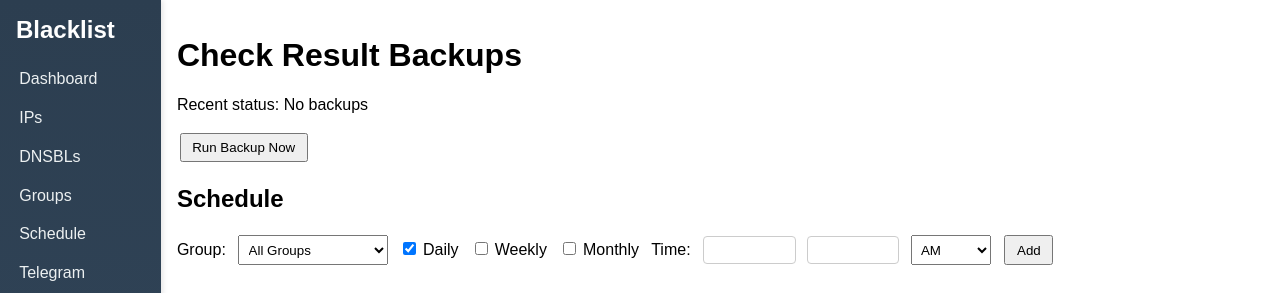
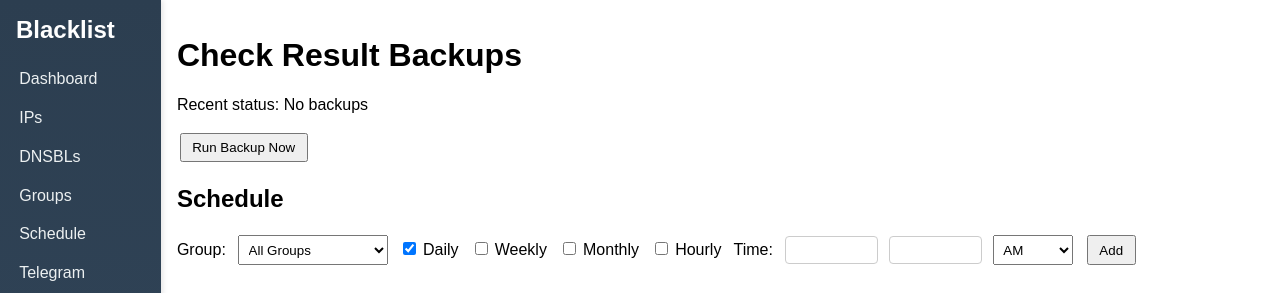
Before and after one commit to Lavine12/Bash, a Flask app: page /backups in a window 1280 px wide. Shown: the top 293 px of the page. Run offline with Flask 3, Linux system fonts and the light colour scheme; data comes from the database, SQL or seed files in the repository; data that the repository does not hold is empty.

Commit message:
Add hourly scheduling and update Telegram placeholders

```diff
--- a/blacklist_monitor/app.py
+++ b/blacklist_monitor/app.py
@@ -541,6 +541,12 @@ def send_telegram_alerts(ip, dnsbl_info, remark=''):
     default_msg = get_setting('ALERT_MESSAGE', 'IP {ip} is blacklisted in {dnsbl}')
     default_period = int(get_setting('RESEND_PERIOD', '0'))
     dnsbl_names = [d for d, _ in dnsbl_info]
+    now = datetime.datetime.now()
+    fmt_args = {
+        'date': now.strftime('%Y-%m-%d'),
+        'time': now.strftime('%H:%M'),
+        'count': len(dnsbl_names),
+    }
     for token, chat_id, active, msg, period in rows:
         if not active:
             continue
@@ -563,7 +569,7 @@ def send_telegram_alerts(ip, dnsbl_info, remark=''):
             try:
                 requests.post(
                     url,
-                    data={'chat_id': chat_id, 'text': message.format(ip=ip, dnsbl=', '.join(dnsbl_names), remark=remark)},
+                    data={'chat_id': chat_id, 'text': message.format(ip=ip, dnsbl=', '.join(dnsbl_names), remark=remark, **fmt_args)},
                     timeout=5,
                 )
             except requests.RequestException as e:
@@ -689,10 +695,12 @@ def schedule_view():
         ampm = request.form.get('ampm', 'am')
         group_id = request.form.get('group_id') or None
         sched_id = request.form.get('schedule_id')
-        if ampm == 'pm' and hour < 12:
-            hour += 12
-        if ampm == 'am' and hour == 12:
-            hour = 0
+        if stype != 'hourly':
+            if stype != 'hourly':
+                if ampm == 'pm' and hour < 12:
+                    hour += 12
+                if ampm == 'am' and hour == 12:
+                    hour = 0
         if stype == 'monthly' and day:
             try:
                 day = str(int(day.split('-')[-1]))
@@ -721,10 +729,12 @@ def schedule_view():
                 minute = int(request.form.get(f'minute_{sid}', '0') or 0)
                 ampm = request.form.get(f'ampm_{sid}', 'am')
                 group_id = request.form.get(f'group_id_{sid}') or None
-                if ampm == 'pm' and hour < 12:
-                    hour += 12
-                if ampm == 'am' and hour == 12:
-                    hour = 0
+                if stype != 'hourly':
+                    if stype != 'hourly':
+                        if ampm == 'pm' and hour < 12:
+                            hour += 12
+                        if ampm == 'am' and hour == 12:
+                            hour = 0
                 if stype == 'monthly' and day:
                     try:
                         day = str(int(day.split('-')[-1]))
@@ -755,12 +765,13 @@ def schedule_view():
             rid, g_id, typ, d, h, m, dfull = row
             am = 'AM'
             hour12 = h
-            if hour12 >= 12:
-                am = 'PM'
-                if hour12 > 12:
-                    hour12 -= 12
-            if hour12 == 0:
-                hour12 = 12
+            if typ != 'hourly':
+                if hour12 >= 12:
+                    am = 'PM'
+                    if hour12 > 12:
+                        hour12 -= 12
+                if hour12 == 0:
+                    hour12 = 12
             date_val = ''
             if typ == 'monthly':
                 if dfull:
@@ -785,12 +796,13 @@ def schedule_view():
     for sid, gid, gname, stype, day, hour, minute, date_full in schedules:
         ampm = 'AM'
         h = hour
-        if h >= 12:
-            ampm = 'PM'
-            if h > 12:
-                h -= 12
-        if h == 0:
-            h = 12
+        if stype != 'hourly':
+            if h >= 12:
+                ampm = 'PM'
+                if h > 12:
+                    h -= 12
+            if h == 0:
+                h = 12
         date_val = ''
         if stype == 'monthly':
             if date_full:
@@ -907,12 +919,13 @@ def backups_view():
     for sid, gid, gname, stype, day, hour, minute, date_full in schedules:
         ampm = 'AM'
         h = hour
-        if h >= 12:
-            ampm = 'PM'
-            if h > 12:
-                h -= 12
-        if h == 0:
-            h = 12
+        if stype != 'hourly':
+            if h >= 12:
+                ampm = 'PM'
+                if h > 12:
+                    h -= 12
+            if h == 0:
+                h = 12
         date_val = ''
         if stype == 'monthly':
             if date_full:
@@ -939,12 +952,13 @@ def backups_view():
             rid, g_id, typ, d, h, m, dfull = row
             am = 'AM'
             hour12 = h
-            if hour12 >= 12:
-                am = 'PM'
-                if hour12 > 12:
-                    hour12 -= 12
-            if hour12 == 0:
-                hour12 = 12
+            if typ != 'hourly':
+                if hour12 >= 12:
+                    am = 'PM'
+                    if hour12 > 12:
+                        hour12 -= 12
+                if hour12 == 0:
+                    hour12 = 12
             date_val = ''
             if typ == 'monthly':
                 if dfull:
@@ -1084,6 +1098,8 @@ def schedule_backup_jobs():
             sched.add_job(create_backup, 'cron', day_of_week=day or 'mon', hour=hour, minute=minute, id=job_id)
         elif stype == 'monthly':
             sched.add_job(create_backup, 'cron', day=day or '1', hour=hour, minute=minute, id=job_id)
+        elif stype == 'hourly':
+            sched.add_job(create_backup, 'interval', hours=hour, minutes=minute, id=job_id)
 
 def schedule_check_jobs():
     for job in sched.get_jobs():
@@ -1101,6 +1117,8 @@ def schedule_check_jobs():
             sched.add_job(scheduled_check, "cron", day_of_week=day or "mon", hour=hour, minute=minute, id=job_id, kwargs=kwargs)
         elif stype == "monthly":
             sched.add_job(scheduled_check, "cron", day=day or "1", hour=hour, minute=minute, id=job_id, kwargs=kwargs)
+        elif stype == "hourly":
+            sched.add_job(scheduled_check, "interval", hours=hour, minutes=minute, id=job_id, kwargs=kwargs)
 
 
 @app.route('/logs', methods=['GET', 'POST'])
--- a/blacklist_monitor/static/script.js
+++ b/blacklist_monitor/static/script.js
@@ -31,12 +31,15 @@ function updateScheduleDisplay(prefix) {
   const daily = document.getElementById(prefix + '-daily');
   const weekly = document.getElementById(prefix + '-weekly');
   const monthly = document.getElementById(prefix + '-monthly');
+  const hourly = document.getElementById(prefix + '-hourly');
   const hidden = document.getElementById(prefix + '-type');
   const weeklyWrap = document.getElementById(prefix + '-day-weekly');
   const monthlyWrap = document.getElementById(prefix + '-day-monthly');
+  const ampmSel = document.getElementById(prefix + '-ampm');
 
   if (hidden) {
-    if (daily && daily.checked) hidden.value = 'daily';
+    if (hourly && hourly.checked) hidden.value = 'hourly';
+    else if (daily && daily.checked) hidden.value = 'daily';
     else if (weekly && weekly.checked) hidden.value = 'weekly';
     else if (monthly && monthly.checked) hidden.value = 'monthly';
     else hidden.value = '';
@@ -59,25 +62,40 @@ function updateScheduleDisplay(prefix) {
     const inp = monthlyWrap.querySelector('input');
     if (inp) inp.disabled = !show;
   }
+
+  if (ampmSel) {
+    const show = !(hourly && hourly.checked);
+    ampmSel.style.display = show ? '' : 'none';
+    ampmSel.disabled = !show;
+  }
 }
 
 function selectType(prefix, type) {
   const daily = document.getElementById(prefix + '-daily');
   const weekly = document.getElementById(prefix + '-weekly');
   const monthly = document.getElementById(prefix + '-monthly');
+  const hourly = document.getElementById(prefix + '-hourly');
 
-  if (type === 'daily') {
+  if (type === 'hourly') {
+    if (hourly) hourly.checked = true;
+    if (daily) daily.checked = false;
+    if (weekly) weekly.checked = false;
+    if (monthly) monthly.checked = false;
+  } else if (type === 'daily') {
     if (daily) daily.checked = true;
     if (weekly) weekly.checked = false;
     if (monthly) monthly.checked = false;
+    if (hourly) hourly.checked = false;
   } else if (type === 'weekly') {
     if (daily) daily.checked = false;
     if (weekly) weekly.checked = true;
     if (monthly) monthly.checked = false;
+    if (hourly) hourly.checked = false;
   } else if (type === 'monthly') {
     if (daily) daily.checked = false;
     if (weekly) weekly.checked = false;
     if (monthly) monthly.checked = true;
+    if (hourly) hourly.checked = false;
   }
   updateScheduleDisplay(prefix);
 }
--- a/blacklist_monitor/templates/backups.html
+++ b/blacklist_monitor/templates/backups.html
@@ -29,6 +29,7 @@
     <label><input type="checkbox" id="schedule-daily" onclick="selectType('schedule','daily')" {% if not edit_schedule or edit_schedule.type=='daily' %}checked{% endif %}>Daily</label>
     <label><input type="checkbox" id="schedule-weekly" onclick="selectType('schedule','weekly')" {% if edit_schedule and edit_schedule.type=='weekly' %}checked{% endif %}>Weekly</label>
     <label><input type="checkbox" id="schedule-monthly" onclick="selectType('schedule','monthly')" {% if edit_schedule and edit_schedule.type=='monthly' %}checked{% endif %}>Monthly</label>
+    <label><input type="checkbox" id="schedule-hourly" onclick="selectType('schedule','hourly')" {% if edit_schedule and edit_schedule.type=='hourly' %}checked{% endif %}>Hourly</label>
     <span id="schedule-day-weekly">
         <select name="day" class="day-select">
             <option value="mon" {% if edit_schedule and edit_schedule.type=='weekly' and edit_schedule.day=='mon' %}selected{% endif %}>Mon</option>
@@ -44,9 +45,9 @@
         <input type="date" name="day" class="telegram-time-input date-input" {% if edit_schedule and edit_schedule.type=='monthly' %}value="{{ edit_schedule.date_value }}"{% endif %}>
     </span>
     <label>Time:</label>
-    <input type="number" name="hour" min="1" max="12" class="telegram-time-input" {% if edit_schedule %}value="{{ edit_schedule.hour }}"{% endif %}>
+    <input type="number" name="hour" min="0" max="23" class="telegram-time-input" {% if edit_schedule %}value="{{ edit_schedule.hour }}"{% endif %}>
     <input type="number" name="minute" min="0" max="59" class="telegram-time-input" {% if edit_schedule %}value="{{ edit_schedule.minute }}"{% endif %}>
-    <select name="ampm" class="ampm-select">
+    <select name="ampm" class="ampm-select" id="schedule-ampm">
         <option value="am" {% if edit_schedule and edit_schedule.ampm=='am' %}selected{% endif %}>AM</option>
         <option value="pm" {% if edit_schedule and edit_schedule.ampm=='pm' %}selected{% endif %}>PM</option>
     </select>
@@ -82,6 +83,7 @@
                 <label><input type="checkbox" id="row-{{ s.id }}-daily" onclick="selectType('row-{{ s.id }}','daily')" {% if s.type=='daily' %}checked{% endif %}>Daily</label>
                 <label><input type="checkbox" id="row-{{ s.id }}-weekly" onclick="selectType('row-{{ s.id }}','weekly')" {% if s.type=='weekly' %}checked{% endif %}>Weekly</label>
                 <label><input type="checkbox" id="row-{{ s.id }}-monthly" onclick="selectType('row-{{ s.id }}','monthly')" {% if s.type=='monthly' %}checked{% endif %}>Monthly</label>
+                <label><input type="checkbox" id="row-{{ s.id }}-hourly" onclick="selectType('row-{{ s.id }}','hourly')" {% if s.type=='hourly' %}checked{% endif %}>Hourly</label>
             </td>
             <td>
                 <span id="row-{{ s.id }}-day-weekly">
@@ -100,9 +102,9 @@
                 </span>
             </td>
             <td>
-                <input type="number" name="hour_{{ s.id }}" min="1" max="12" class="telegram-time-input" value="{{ s.hour }}">
+                <input type="number" name="hour_{{ s.id }}" min="0" max="23" class="telegram-time-input" value="{{ s.hour }}">
                 <input type="number" name="minute_{{ s.id }}" min="0" max="59" class="telegram-time-input" value="{{ s.minute }}">
-                <select name="ampm_{{ s.id }}" class="ampm-select">
+                <select name="ampm_{{ s.id }}" class="ampm-select" id="row-{{ s.id }}-ampm">
                     <option value="am" {% if s.ampm=='AM' %}selected{% endif %}>AM</option>
                     <option value="pm" {% if s.ampm=='PM' %}selected{% endif %}>PM</option>
                 </select>
--- a/blacklist_monitor/templates/telegram.html
+++ b/blacklist_monitor/templates/telegram.html
@@ -17,6 +17,7 @@
     <br>
     <button type="submit">Add</button>
 </form>
+<p>Available placeholders: <code>{ip}</code>, <code>{dnsbl}</code>, <code>{remark}</code>, <code>{date}</code>, <code>{time}</code>, <code>{count}</code></p>
 
 <h2>Saved Chats</h2>
 <form method="post">
```
Also changed, not shown: blacklist_monitor/templates/_schedule_form.html (+6 -4 lines), blacklist_monitor/README.md.
